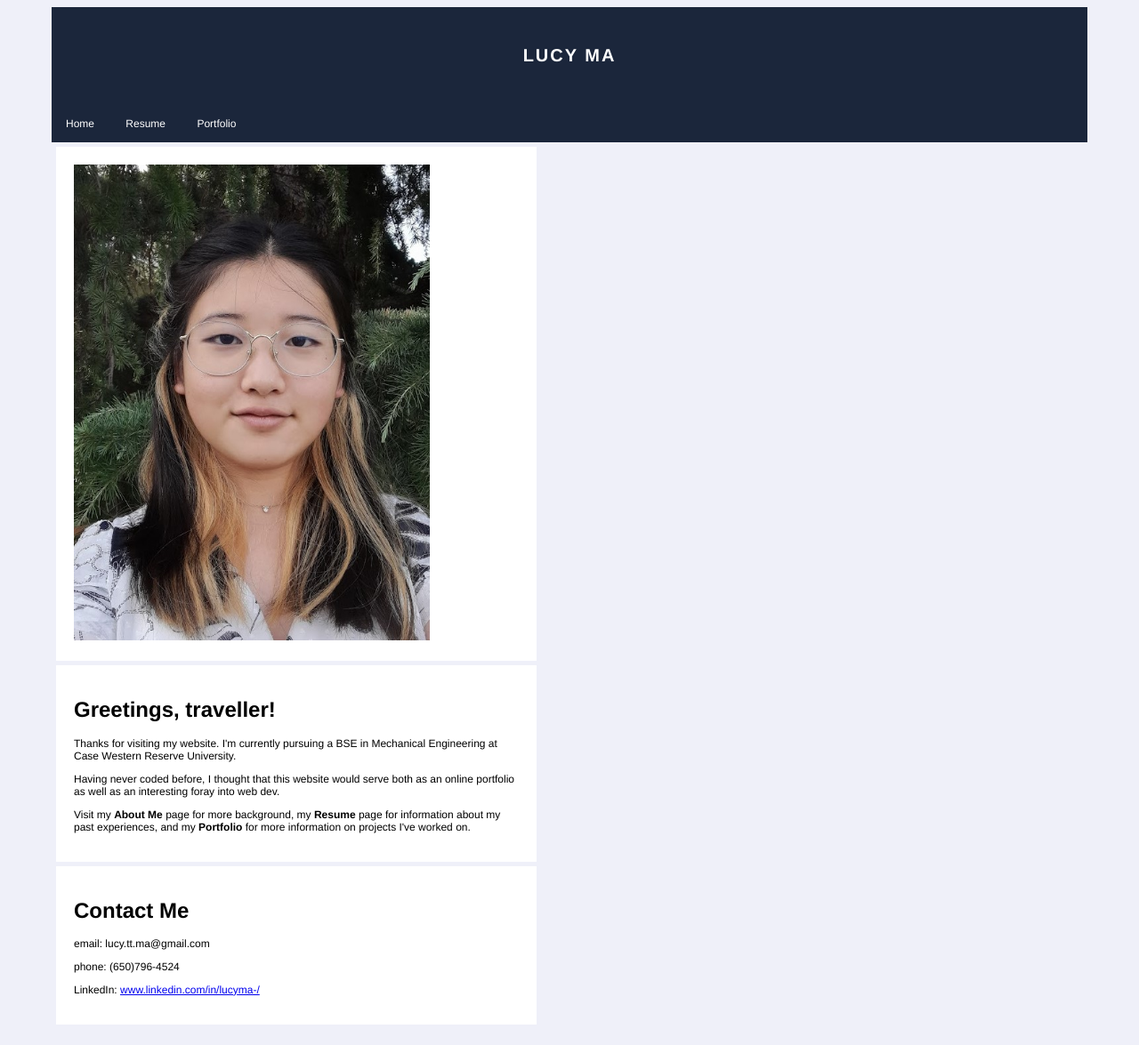
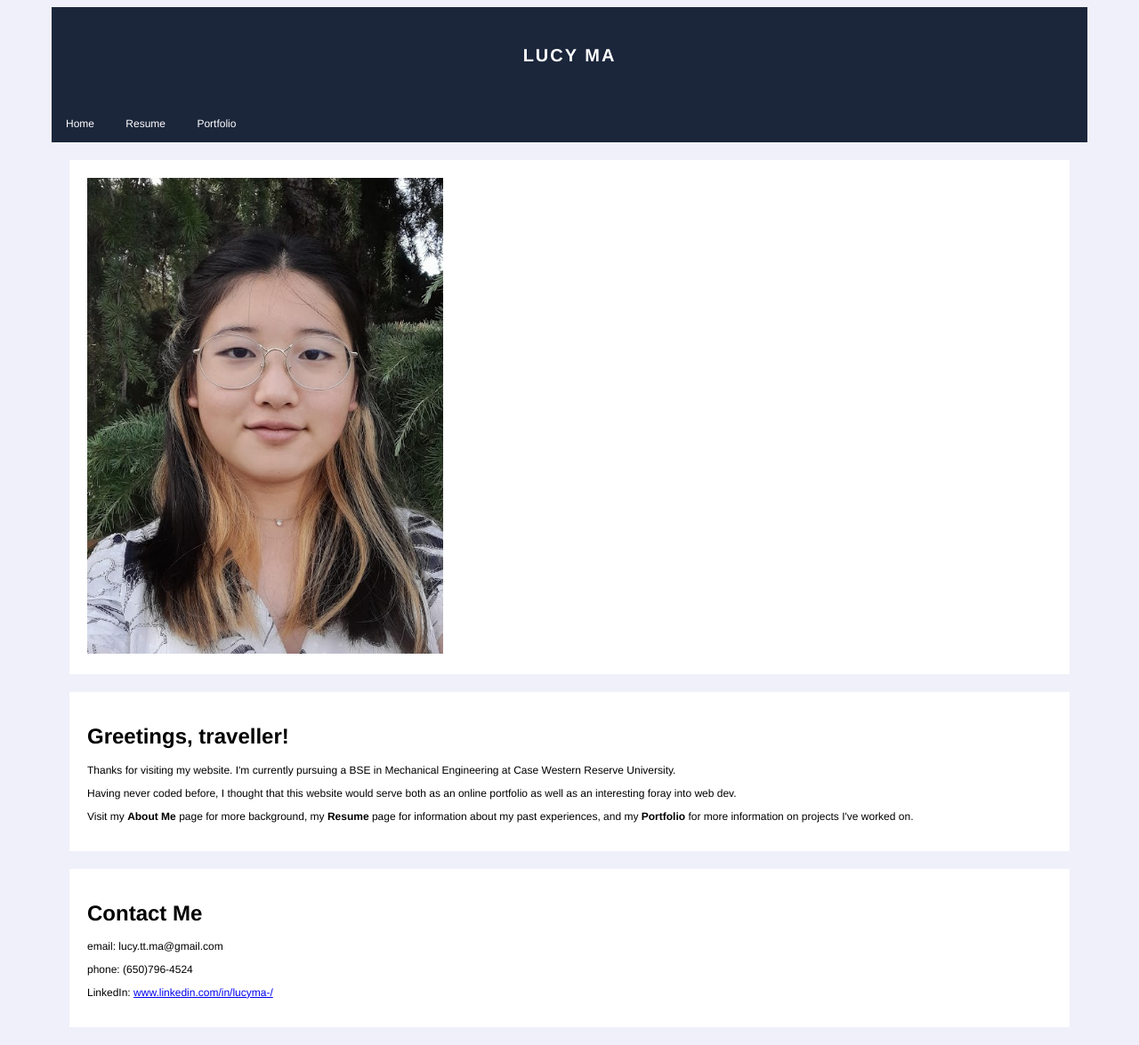
Before and after one commit to lucyttma/lucyttma.github.io, a Jekyll site: the page built from index.html, in a window 1280 px wide. Shown: the whole page at 89% size. Built offline with Jekyll 4.4.1, drawn with Linux system fonts in a browser that asks for light colours.

Commit message:
Update main.scss

```diff
--- a/_sass/main.scss
+++ b/_sass/main.scss
@@ -56,7 +56,7 @@ body {
 
 .home_grid {
   display: grid;
-  grid-template-columns: 30% 1fr 1fr;
+  grid-template-columns: 500px 1fr;
 }
 
 .div-hcard {
@@ -64,8 +64,7 @@ body {
   padding: 20px;
   padding-right: 20px;
   padding-bottom: 20px;
-  margin: 5px;
-  max-width: 500px;
+  margin: 20px;
 }
 
 .ul {
```
